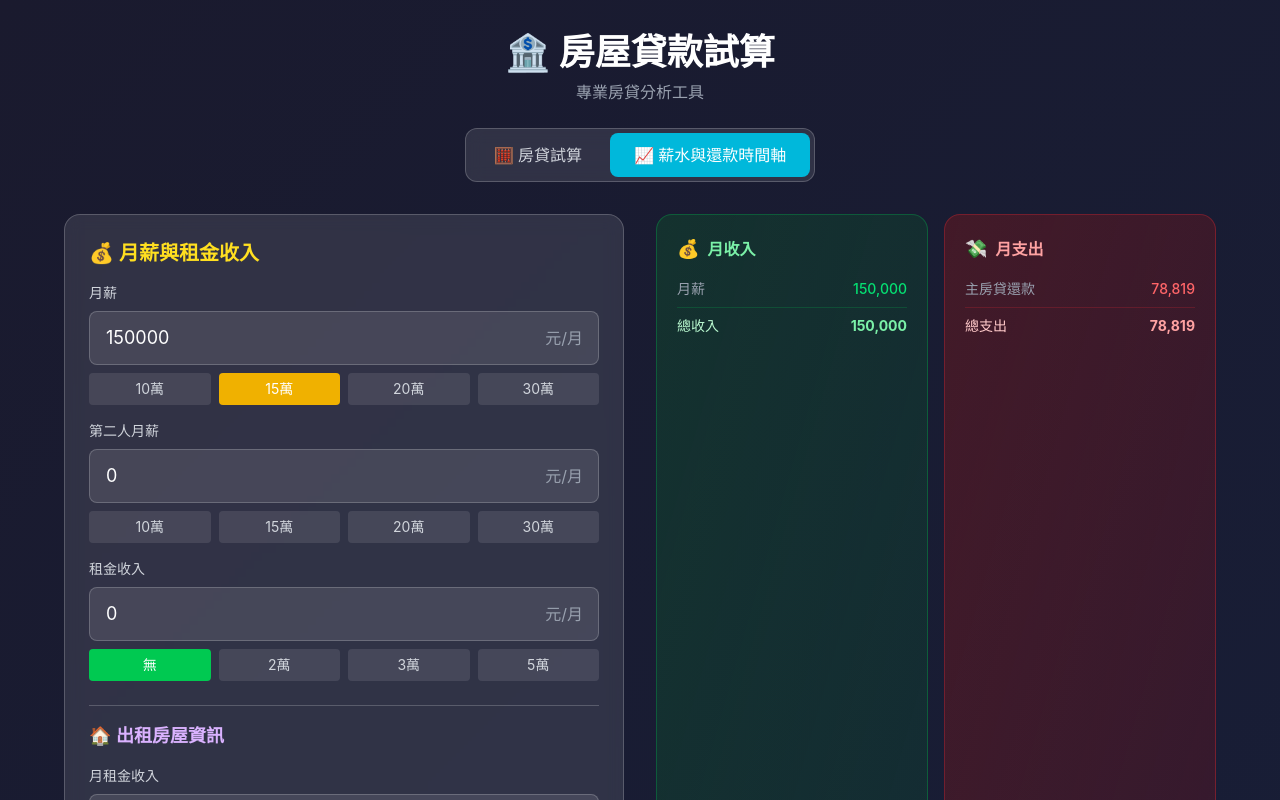
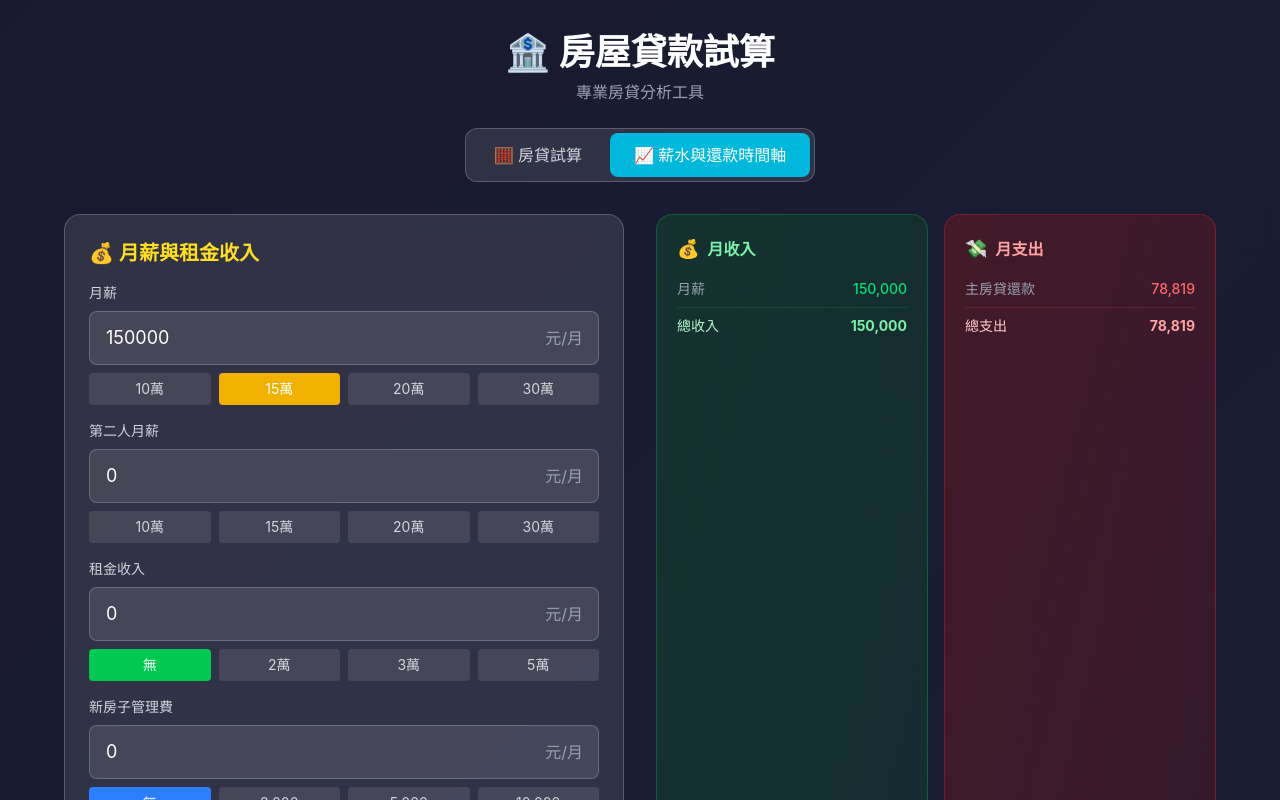
Before and after one commit to ericsopenclaw/mortgage-calculator, a React (Vite) app: page / in a window 1280 px wide. Both pictures are taken after a click on the button "📈 薪水與還款時間軸". Shown: the top 800 px of the page. Built offline with nearby package versions, Linux system fonts and the light colour scheme.

Commit message:
feat: 加入新房子管理費功能
- 新增 newHouseManagementFee state
- Timeline Tab 加入管理費輸入框和快速按鈕（無、3000、5000、10000）
- 更新總支出計算：主房貸 + 出租房還款 + 管理費
- 收支概覽支出欄顯示管理費項目

```diff
--- a/src/App.tsx
+++ b/src/App.tsx
@@ -409,6 +409,7 @@ export default function App() {
     remainingPrincipal: 0,
     remainingYears: 20
   })
+  const [newHouseManagementFee, setNewHouseManagementFee] = useState(0)
 
   const loanAmount = housePrice * 10000 * (loanPercent / 100)
   const result = calculateMortgage(loanAmount, annualRate, years, repaymentType, loanType, graceYears)
@@ -425,7 +426,7 @@ export default function App() {
     : 0
   const netRentalIncome = rentalProperty.rentIncome - rentalMonthlyPayment
   const totalIncome = monthlySalary + secondSalary + (netRentalIncome > 0 ? netRentalIncome : 0)
-  const disposableIncome = totalIncome - result.monthlyPayment
+  const disposableIncome = totalIncome - result.monthlyPayment - rentalMonthlyPayment - newHouseManagementFee
   const salaryRatio = totalIncome > 0 ? (result.monthlyPayment / totalIncome) * 100 : 0
   const paidAmount = loanAmount - (result.schedule[result.schedule.length - 1]?.balance || 0)
   const repaymentProgress = loanAmount > 0 ? paidAmount / loanAmount : 0
@@ -870,6 +871,35 @@ export default function App() {
                       </div>
                     </div>
 
+                    {/* 新房子管理費 */}
+                    <div>
+                      <label className="block text-sm text-gray-300 mb-2">新房子管理費</label>
+                      <div className="relative">
+                        <input
+                          type="number"
+                          value={newHouseManagementFee}
+                          onChange={(e) => setNewHouseManagementFee(Number(e.target.value))}
+                          className="w-full bg-white/10 border border-white/20 rounded-lg px-4 py-3 text-white text-lg focus:outline-none focus:border-blue-400"
+                        />
+                        <span className="absolute right-4 top-1/2 -translate-y-1/2 text-gray-400">元/月</span>
+                      </div>
+                      <div className="flex gap-2 mt-2">
+                        {[0, 3000, 5000, 10000].map((f) => (
+                          <button
+                            key={f}
+                            onClick={() => setNewHouseManagementFee(f)}
+                            className={`flex-1 py-1.5 rounded text-sm transition-all ${
+                              newHouseManagementFee === f
+                                ? 'bg-blue-500 text-white'
+                                : 'bg-white/10 text-gray-300 hover:bg-white/20'
+                            }`}
+                          >
+                            {f === 0 ? '無' : f.toLocaleString()}
+                          </button>
+                        ))}
+                      </div>
+                    </div>
+
                     {/* 出租房屋房貸資訊 */}
                     <div className="mt-6 pt-4 border-t border-white/20">
                       <h3 className="text-lg font-semibold mb-4 text-purple-300">🏠 出租房屋資訊</h3>
@@ -1084,7 +1114,7 @@ export default function App() {
                     const rentalMonthlyPayment = rentalProperty.remainingPrincipal > 0 && rentalProperty.remainingYears > 0
                       ? calculateRentalMortgage(rentalProperty.remainingPrincipal, rentalProperty.annualRate, rentalProperty.remainingYears)
                       : 0
-                    const totalExpense = result.monthlyPayment + rentalMonthlyPayment
+                    const totalExpense = result.monthlyPayment + rentalMonthlyPayment + newHouseManagementFee
                     const disposable = totalIncome - totalExpense
                     const expenseRatio = totalIncome > 0 ? (totalExpense / totalIncome) * 100 : 0
 
@@ -1135,6 +1165,12 @@ export default function App() {
                               <div className="flex justify-between">
                                 <span className="text-gray-400">出租房還款</span>
                                 <span className="text-red-400 font-medium">{formatNumber(rentalMonthlyPayment)}</span>
+                              </div>
+                            )}
+                            {newHouseManagementFee > 0 && (
+                              <div className="flex justify-between">
+                                <span className="text-gray-400">新房子管理費</span>
+                                <span className="text-red-400 font-medium">{formatNumber(newHouseManagementFee)}</span>
                               </div>
                             )}
                             <div className="flex justify-between pt-2 border-t border-red-500/20">
```
